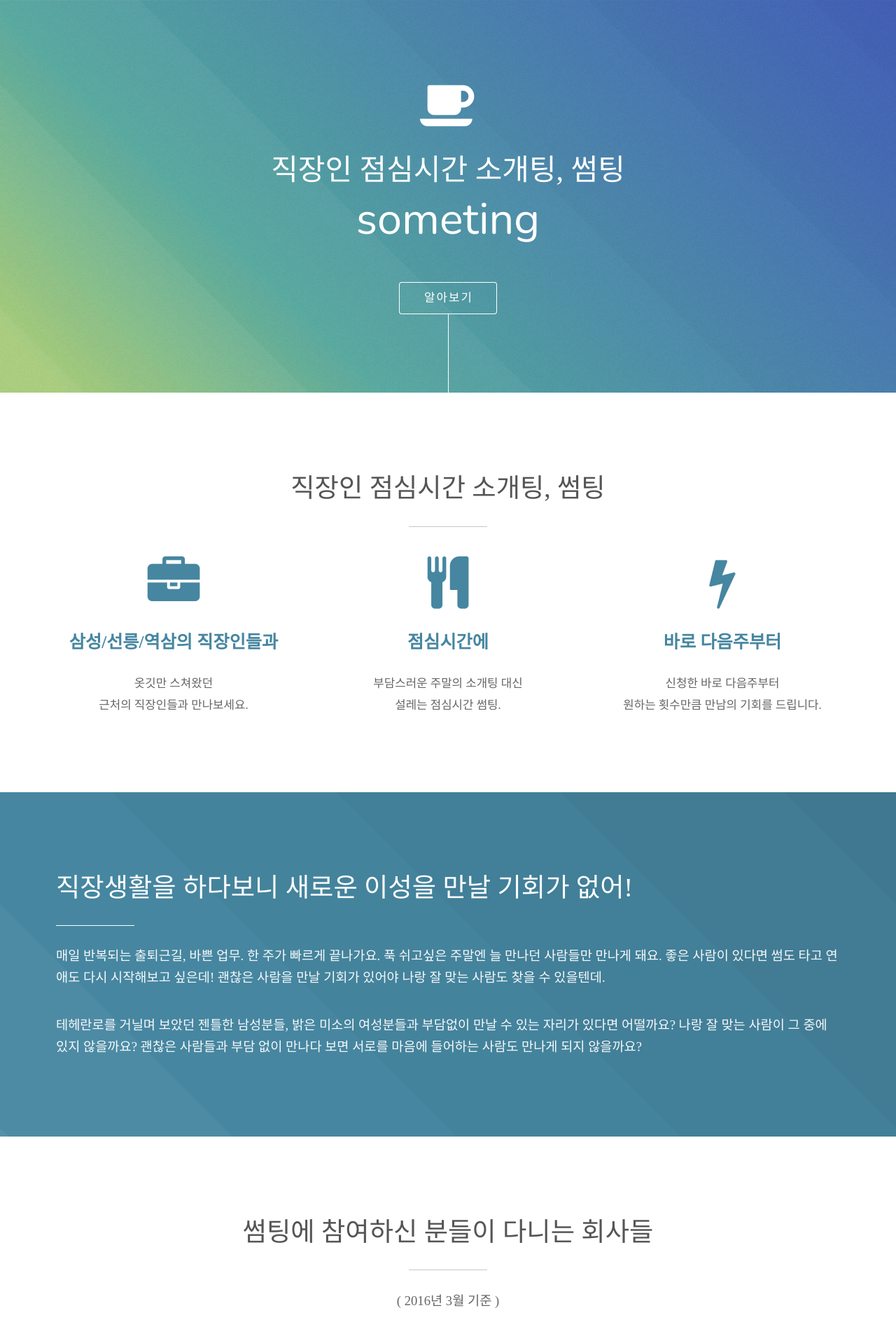
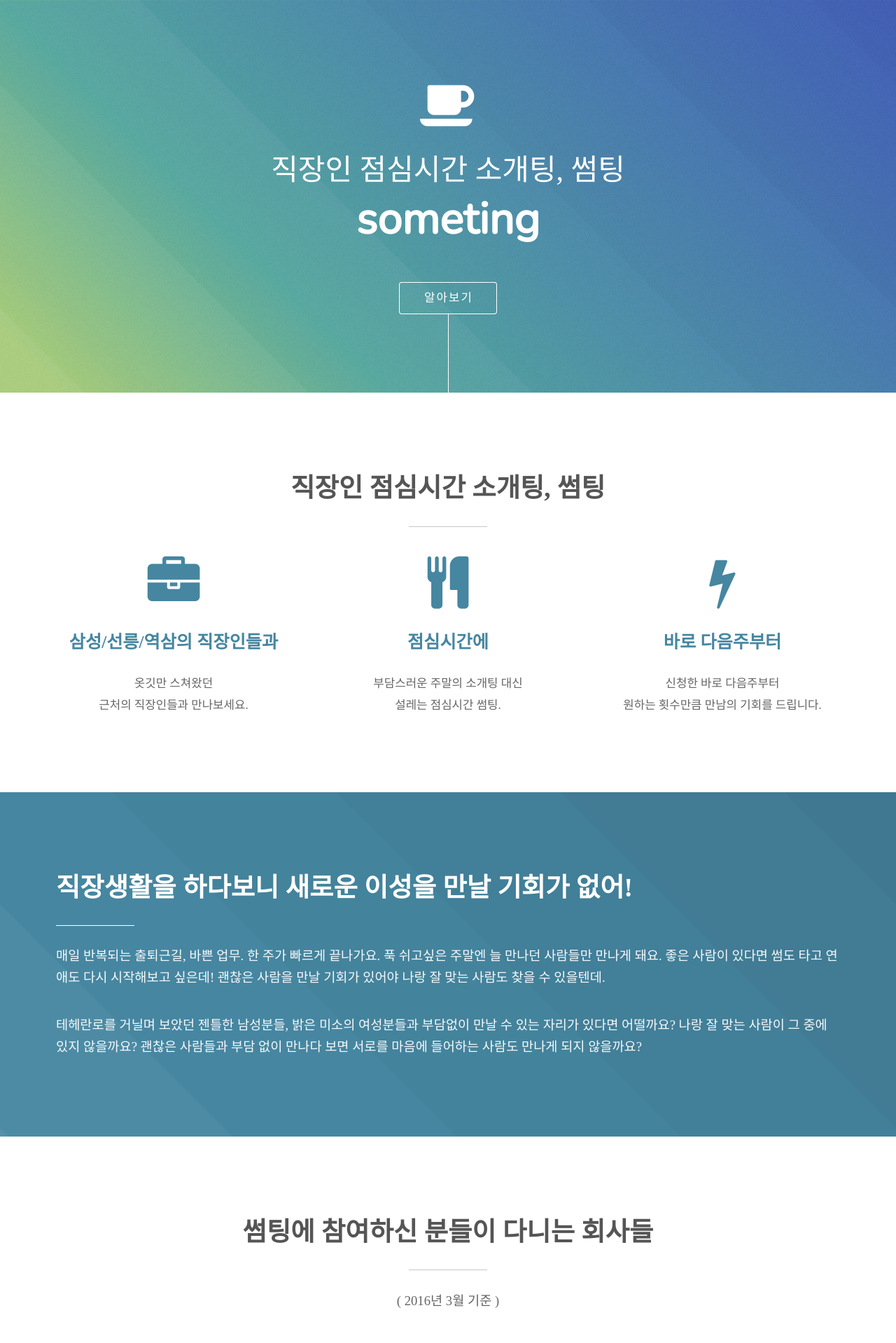
Before and after one commit to castellar/someting.me, a Jekyll site: the page index.html, which Jekyll copies as it is, in a window 1280 px wide. Shown: the top 1919 px of the page at 70% size. Built offline with Jekyll 4.4.1, drawn with Linux system fonts in a browser that asks for light colours; some web fonts are replaced.

Commit message:
font was changed to NanumGothic

```diff
--- a/assets/css/new_index.css
+++ b/assets/css/new_index.css
@@ -1,5 +1,6 @@
 @import url("font-awesome.min.css");
 @import url("https://fonts.googleapis.com/css?family=Nunito:300");
+@import url(http://api.mobilis.co.kr/webfonts/css/?fontface=NanumGothicWeb);
 
 /*
 	Photon by HTML5 UP
@@ -14,7 +15,6 @@
 		padding: 0;
 		border: 0;
 		font-size: 100%;
-		font: inherit;
 		vertical-align: baseline;
 	}
 
@@ -1793,6 +1793,7 @@
 
 	body {
 		background: #fff;
+		font-family: 'NanumGothic', '나눔고딕','NanumGothicWeb', '맑은 고딕', 'Malgun Gothic', Dotum;
 	}
 
 		body.is-loading *, body.is-loading *:before, body.is-loading *:after {
@@ -1830,7 +1831,7 @@
 
 	strong, b {
 		color: #555;
-		font-weight: 400;
+		font-weight: bold;
 	}
 
 	em, i {
@@ -2947,6 +2948,10 @@
 			margin: 0;
 		}
 
+		#header .title {
+			font-weight: normal;
+		}
+
 		#header p {
 			margin: 1em 0 0 0;
 		}
--- a/index.html
+++ b/index.html
@@ -16,18 +16,18 @@
 	<body>
 		<!-- Google Tag Manager -->
 		<noscript><iframe src="//www.googletagmanager.com/ns.html?id=GTM-WSMPCF"
-		height="0" width="0" style="display:none;visibility:hidden"></iframe></noscript>
+					height="0" width="0" style="display:none;visibility:hidden"></iframe></noscript>
 		<script>(function(w,d,s,l,i){w[l]=w[l]||[];w[l].push({'gtm.start':
-		new Date().getTime(),event:'gtm.js'});var f=d.getElementsByTagName(s)[0],
+new Date().getTime(),event:'gtm.js'});var f=d.getElementsByTagName(s)[0],
 		j=d.createElement(s),dl=l!='dataLayer'?'&l='+l:'';j.async=true;j.src=
-		'//www.googletagmanager.com/gtm.js?id='+i+dl;f.parentNode.insertBefore(j,f);
+			'//www.googletagmanager.com/gtm.js?id='+i+dl;f.parentNode.insertBefore(j,f);
 		})(window,document,'script','dataLayer','GTM-WSMPCF');</script>
 		<!-- End Google Tag Manager -->
 		<!-- Header -->
 		<section id="header">
 			<div class="inner">
 				<span class="icon major fa-coffee"></span>
-				<h1>직장인 점심시간 소개팅, 썸팅</h1>
+				<h1 class="title">직장인 점심시간 소개팅, 썸팅</h1>
 				<div class="logo"><h1>someting</h1></div>
 				<!-- any contents in p tag <p></p> -->
 				<ul class="actions">
@@ -129,7 +129,7 @@
 
 		<section id="questions" class="main style1 special">
 			<div class="container">
-					<span class="icon major fa-question-circle"></span>
+				<span class="icon major fa-question-circle"></span>
 				<div class="row 150%">
 					<ul class="questions">
 						<li>
@@ -186,6 +186,5 @@
 		<script src="assets/js/util.js"></script>
 		<!--[if lte IE 8]><script src="assets/js/ie/respond.min.js"></script><![endif]-->
 		<script src="assets/js/main.js"></script>
-
 	</body>
 </html>
```
